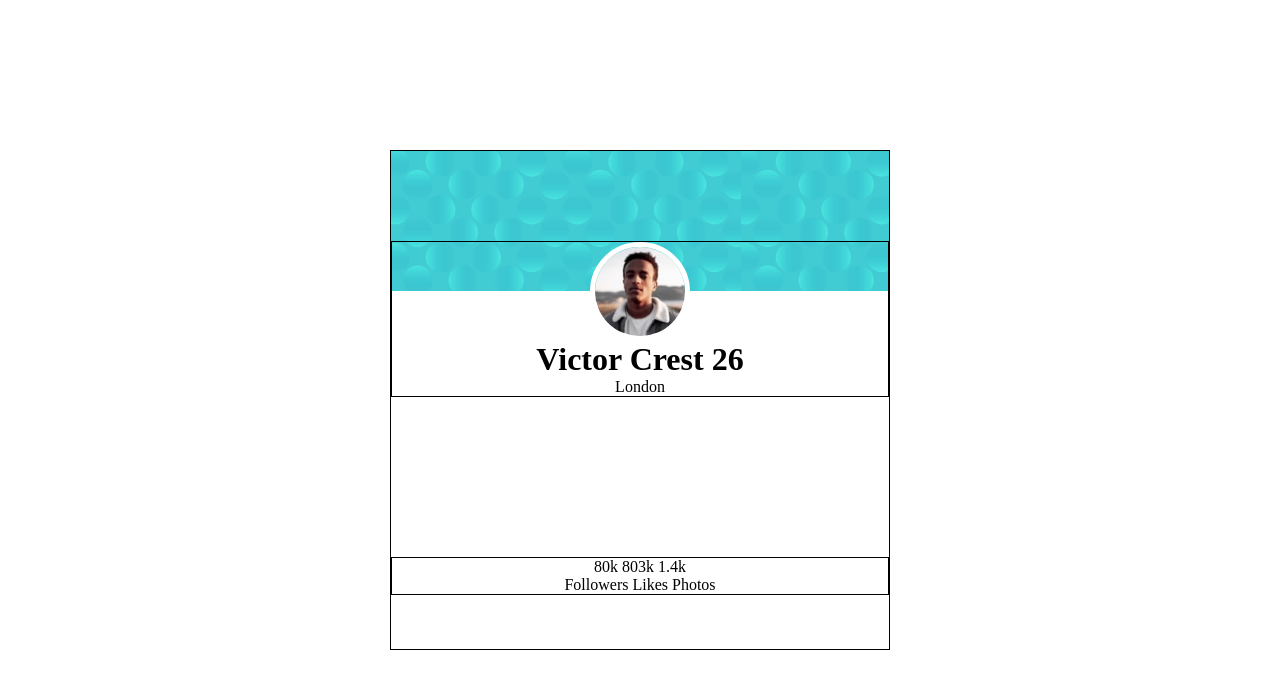
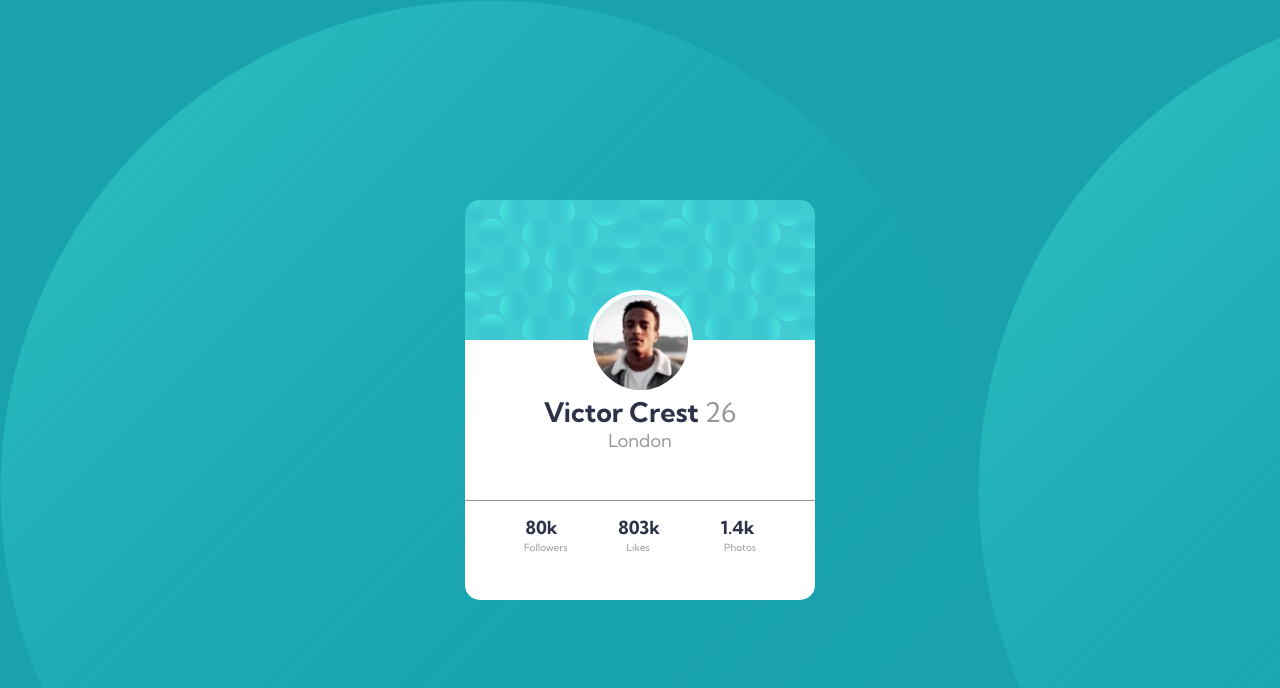
Before and after one commit to ozi-sadiq-kasai/frontend-dev-card-component, a plain HTML site: page index.html in a window 1280 px wide. Drawn offline with Linux system fonts and the light colour scheme.

Commit message:
add more designs

```diff
--- a/index.html
+++ b/index.html
@@ -5,15 +5,15 @@
   <meta http-equiv="X-UA-Compatible" content="IE=edge">
   <meta name="viewport" content="width=device-width, initial-scale=1.0">
   <link rel="stylesheet" href="style.css">
+  <link href="https://fonts.googleapis.com/css2?family=Kumbh+Sans:wght@400;700&display=swap" rel="stylesheet">
   <title>card component</title>
 </head>
 <body>
   <main>
-
     <div class="personal-info">
       <img id="photo" src="./images/image-victor.jpg" alt="">
-      <h1>Victor Crest 26</h1>
-      <p>London</p>
+      <h2 id="name">Victor Crest <span id='age'>26</span></h2>
+      <p id='city'>London</p>
     </div>
     <section id='ranking'>
       <div id="numbers">
--- a/style.css
+++ b/style.css
@@ -4,39 +4,90 @@
   box-sizing: border-box;
 }
 body{
+font-family:'Kumbh Sans', sans-serif;
+font-size: 18px;
 height: 100vh;
 width: 100vw;
 display: flex;
 justify-content: center;
 align-items: center;
+background-color:  hsl(185, 75%, 39%);
+background-image: url('./images/bg-pattern-top.png');
+background-image: url('./images/bg-pattern-bottom.png');
+background-repeat:unset;
 }
+
 #photo{
-  width: 20%;
-  height: 10%;
+  width: 30%;
+  height: 30%;
   border-radius:50%;
   border: 5px solid white;
 }
 main{
-  border: 1px solid #000;
-  width: 500px;
-  height: 500px;
+  border-radius: 15px;
+  width: 350px;
+  height: 400px;
   background-image: url(./images/vector.png);
   background-repeat:repeat-x;
+  background-color: white;
+
 }
 .personal-info{
   display: flex;
   flex-direction: column;
-  border: 1px solid #000;
  margin-top: 90px;
  align-items: center;
  justify-content: center;
+}
+#name{
+  font-weight: 700;
+  color:hsl(229, 23%, 23%) ;
+}
+#age,#city{
+  font-weight: 400;
+  color: hsl(0, 0%, 59%);
 }
 
 #ranking{
   display: flex;
   flex-direction: column;
   align-items: center;
-  border: 1px solid #000;
-  margin-top: 10rem;
-  justify-content: space-around;
+  margin-top: 3rem;
+  border-top: 1px solid hsl(0, 0%, 59%);
+  padding-top: 15px;
 }
+
+#numbers{
+  display: flex;
+  justify-content: space-evenly;
+  width: 100%;
+  font-weight: 700;
+  color: hsl(229, 23%, 23%) ;
+
+}
+#category{
+  margin-top: 2px;
+  display: flex;
+  justify-content: space-evenly;
+  width: 100%;
+  font-weight: 400;
+  font-size: 10px;
+  color:hsl(0, 0%, 59%) ;
+}
+
+#category span:nth-child(2){
+  margin-right: 15px;
+
+}
+
+@media screen and (max-width: 375px){
+  body{
+    height: 568;
+    width: 375px;
+
+  }
+ main{
+   margin: 284 auto;
+ }
+
+}
```
Also changed, not shown: images/bg-pattern-bottom.png (added), images/bg-pattern-bottom.svg (deleted), images/bg-pattern-card.svg (deleted), images/bg-pattern-top.png (added), images/bg-pattern-top.svg (deleted), images/favicon-32x32.png (deleted), 1 other file.
